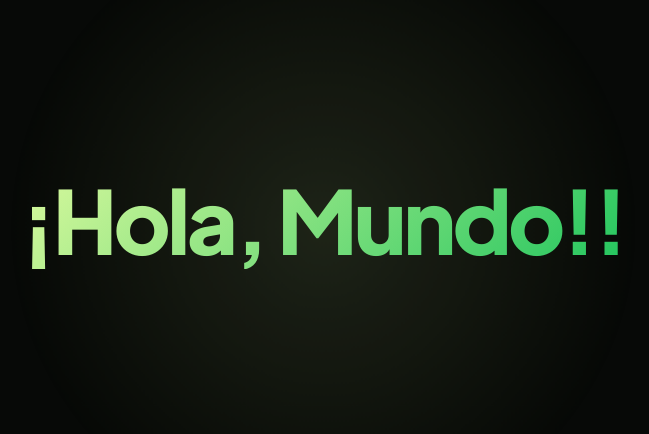
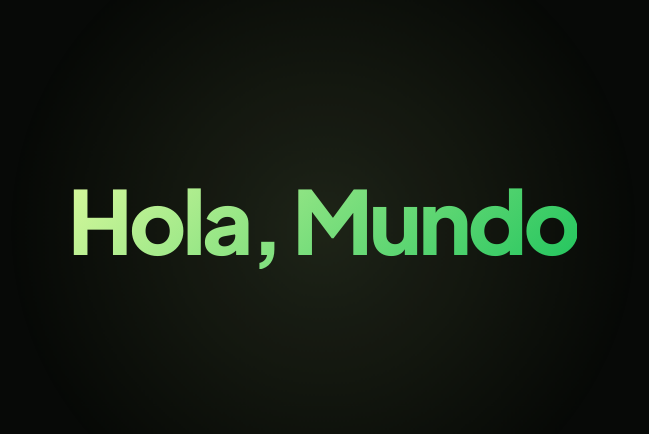
Before and after one commit to azulat/ics-cicd, a website: page index.html in a window 1280 px wide. Shown: the part 172-606 px from the top of the page, without its empty margins (317-966 px from the left). Drawn offline with Linux system fonts and the light colour scheme.

Commit message:
funciona

```diff
--- a/index.html
+++ b/index.html
@@ -145,7 +145,7 @@
     <div class="ambient-glow" id="glow-orb"></div>
     <main id="app-container">
         <div class="container">
-            <h1 id="main-title">¡Hola, Mundo!!</h1>
+            <h1 id="main-title">Hola, Mundo</h1>
         </div>
     </main>
 </body>
```
